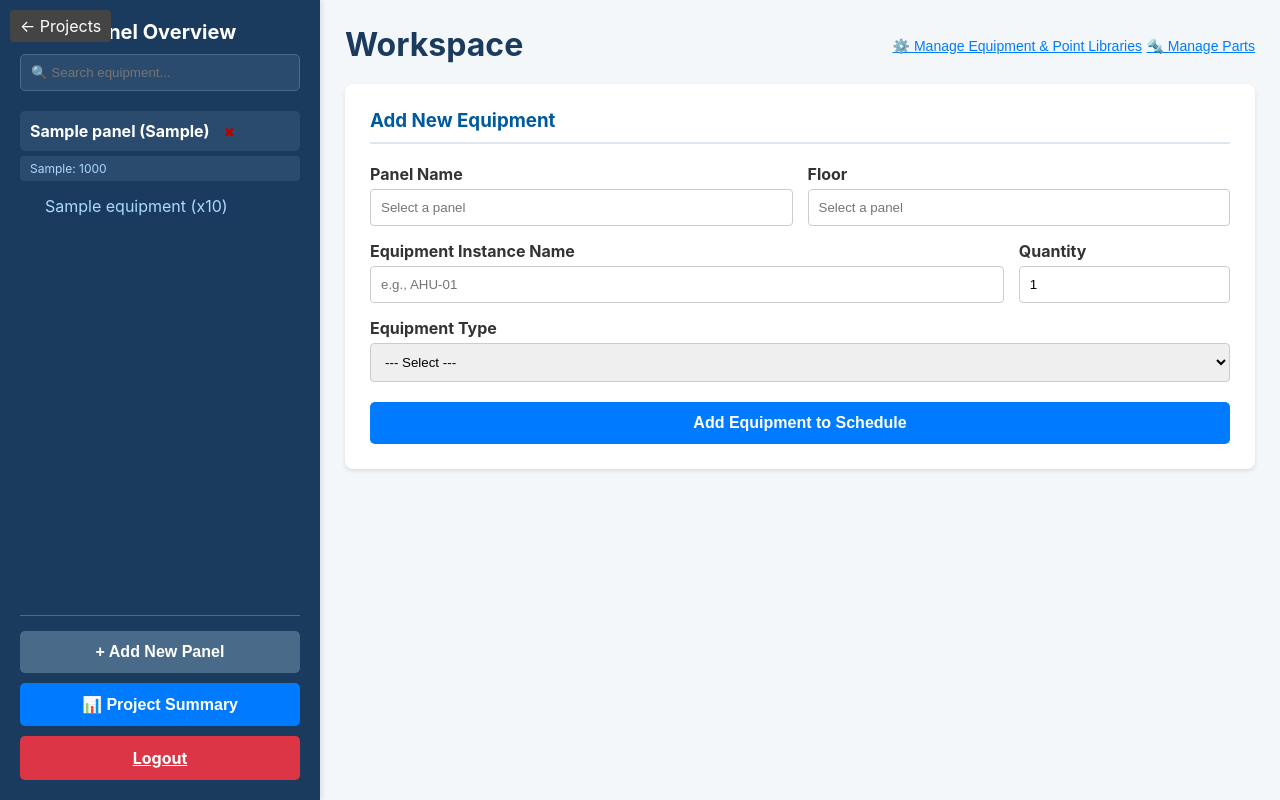
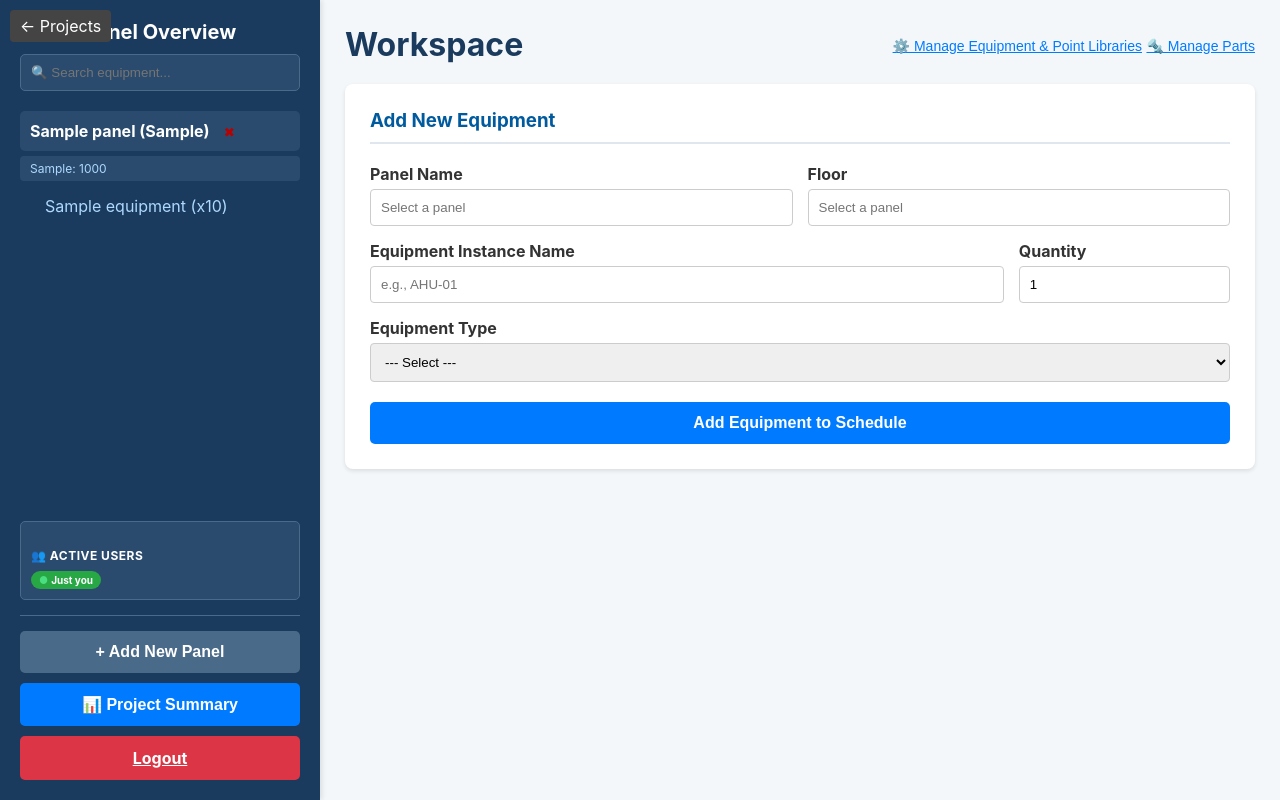
Before and after one commit to asman100/BMS-SELECTION-KING, a Flask app: page /?project_id=1 in a window 1280 px wide. Run offline with Flask 3, Linux system fonts and the light colour scheme; a user stored in the database is signed in; tables that the repository leaves empty hold one stand-in row (values such as "Sample post"); some libraries are stand-ins or nearby versions.

Commit message:
Phase 4 Complete: Real-time Concurrency and Final Implementation
Co-authored-by: asman100 <61629311+asman100@users.noreply.github.com>

```diff
--- a/app.py
+++ b/app.py
@@ -750,22 +750,95 @@ def list_point_templates():
 
 # --- SOCKET.IO ---
 
+# Store active users per project
+active_users = {}
+
 @socketio.on('join')
 def on_join(data):
     room = data['project_id']
+    username = current_user.username if current_user.is_authenticated else 'Anonymous'
     join_room(room)
+
+    # Track active users
+    if room not in active_users:
+        active_users[room] = set()
+    active_users[room].add(username)
+
+    # Notify others that user joined
+    emit('user_joined', {
+        'username': username,
+        'message': f'{username} joined the project',
+        'active_users': list(active_users[room])
+    }, room=room, include_self=False)
+
+    # Send current active users to the user who just joined
+    emit('active_users_update', {'active_users': list(active_users[room])})
 
 @socketio.on('leave')
 def on_leave(data):
     room = data['project_id']
+    username = current_user.username if current_user.is_authenticated else 'Anonymous'
     leave_room(room)
 
+    # Remove from active users
+    if room in active_users:
+        active_users[room].discard(username)
+        if len(active_users[room]) == 0:
+            del active_users[room]
+        else:
+            # Notify others that user left
+            emit('user_left', {
+                'username': username,
+                'message': f'{username} left the project',
+                'active_users': list(active_users[room])
+            }, room=room)
+
+@socketio.on('disconnect')
+def on_disconnect():
+    username = current_user.username if current_user.is_authenticated else 'Anonymous'
+    # Remove user from all rooms
+    for room in list(active_users.keys()):
+        if username in active_users[room]:
+            active_users[room].discard(username)
+            if len(active_users[room]) == 0:
+                del active_users[room]
+            else:
+                emit('user_left', {
+                    'username': username,
+                    'message': f'{username} disconnected',
+                    'active_users': list(active_users[room])
+                }, room=room)
+
+@socketio.on('user_action')
+def on_user_action(data):
+    """Handle real-time user actions like editing, adding equipment, etc."""
+    room = data.get('project_id')
+    username = current_user.username if current_user.is_authenticated else 'Anonymous'
+    action_type = data.get('action_type')
+    action_data = data.get('data', {})
+
+    # Broadcast action to other users in the room
+    emit('real_time_action', {
+        'username': username,
+        'action_type': action_type,
+        'data': action_data,
+        'timestamp': data.get('timestamp')
+    }, room=room, include_self=False)
+
 def broadcast_update(project_id):
-    socketio.emit('update', {'project_id': project_id}, room=project_id)
+    """Enhanced broadcast with user action info"""
+    socketio.emit('update', {
+        'project_id': project_id,
+        'timestamp': db.func.current_timestamp(),
+        'updated_by': current_user.username if current_user.is_authenticated else 'System'
+    }, room=project_id)
 
 def broadcast_global_catalog():
     """Emit event notifying clients that global catalogs (templates/points/parts) changed."""
-    socketio.emit('global_catalog_update', {})
+    socketio.emit('global_catalog_update', {
+        'updated_by': current_user.username if current_user.is_authenticated else 'System',
+        'timestamp': db.func.current_timestamp()
+    })
 
 @app.route('/projects/<int:project_id>', methods=['DELETE'])
 @login_required
--- a/templates/index.html
+++ b/templates/index.html
@@ -120,6 +120,130 @@
             border-top: 1px solid #4a6a8a;
         }
 
+        .active-users {
+            margin-bottom: 15px;
+            padding: 10px;
+            background-color: var(--sidebar-item-bg);
+            border-radius: 5px;
+            border: 1px solid #4a6a8a;
+        }
+
+        .active-users h4 {
+            font-size: 12px;
+            color: var(--sidebar-text);
+            margin-bottom: 8px;
+            text-transform: uppercase;
+            letter-spacing: 0.5px;
+        }
+
+        .user-list {
+            display: flex;
+            flex-wrap: wrap;
+            gap: 5px;
+        }
+
+        .user-indicator {
+            background: var(--btn-update-bg);
+            color: var(--white);
+            padding: 3px 8px;
+            border-radius: 12px;
+            font-size: 10px;
+            font-weight: bold;
+            display: flex;
+            align-items: center;
+            gap: 3px;
+        }
+
+        .user-indicator::before {
+            content: "●";
+            color: #4ade80;
+        }
+
+        .notifications {
+            position: fixed;
+            top: 20px;
+            right: 20px;
+            z-index: 1000;
+            width: 300px;
+        }
+
+        .notification {
+            background: var(--white);
+            border: 1px solid var(--border-color);
+            border-radius: 8px;
+            padding: 12px;
+            margin-bottom: 10px;
+            box-shadow: 0 4px 12px rgba(0, 0, 0, 0.15);
+            opacity: 0;
+            transform: translateX(100%);
+            transition: all 0.3s ease;
+        }
+
+        .notification.show {
+            opacity: 1;
+            transform: translateX(0);
+        }
+
+        .notification.user-action {
+            border-left: 4px solid var(--btn-primary-bg);
+        }
+
+        .notification.user-joined {
+            border-left: 4px solid var(--btn-update-bg);
+        }
+
+        .notification.user-left {
+            border-left: 4px solid var(--btn-danger-bg);
+        }
+
+        .notification-header {
+            font-weight: bold;
+            font-size: 12px;
+            color: var(--text-secondary);
+            margin-bottom: 4px;
+        }
+
+        .notification-message {
+            font-size: 14px;
+            color: var(--text-primary);
+        }
+
+        .real-time-indicator {
+            position: fixed;
+            bottom: 20px;
+            right: 20px;
+            background: var(--btn-update-bg);
+            color: var(--white);
+            padding: 8px 16px;
+            border-radius: 20px;
+            font-size: 12px;
+            font-weight: bold;
+            display: none;
+            align-items: center;
+            gap: 8px;
+            box-shadow: 0 4px 12px rgba(0, 0, 0, 0.15);
+        }
+
+        .real-time-indicator.connected::before {
+            content: "●";
+            color: #4ade80;
+            animation: pulse 2s infinite;
+        }
+
+        .real-time-indicator.disconnected {
+            background: var(--btn-danger-bg);
+        }
+
+        .real-time-indicator.disconnected::before {
+            content: "●";
+            color: #fca5a5;
+        }
+
+        @keyframes pulse {
+            0%, 100% { opacity: 1; }
+            50% { opacity: 0.5; }
+        }
+
         .btn {
             display: block;
             width: 100%;
@@ -452,6 +576,12 @@
             <h2>Panel Overview</h2>
             <input type="search" id="search-bar" class="search-bar" placeholder="🔍 Search equipment...">
             <ul id="panel-list" class="panel-list"></ul>
+            <div class="active-users">
+                <h4>👥 Active Users</h4>
+                <div id="active-users-list" class="user-list">
+                    <div class="user-indicator">Just you</div>
+                </div>
+            </div>
             <div class="sidebar-footer">
                 <button id="add-panel-btn" class="btn btn-secondary">+ Add New Panel</button>
                 <button id="project-summary-btn" class="btn btn-primary" style="margin-top: 10px;">📊 Project Summary</button>
@@ -845,6 +975,8 @@
             document.getElementById('new-panel-name').value='';
             document.getElementById('new-panel-floor').value='';
             addPanelModal.style.display='none';
+            // Broadcast action
+            broadcastUserAction('panel_added', { panelName, floor });
             // Prevent immediate socket-triggered duplicate fetch
             ignoreNextSocketUpdate = true;
         } catch(err) {
@@ -1393,7 +1525,6 @@
     }
 
     // --- EVENT LISTENERS ---
-    document.addEventListener("DOMContentLoaded", loadInitialData);
     pointForm.addEventListener("submit", handlePointFormSubmit);
     pointForm['point-quantity'].addEventListener('change', () => renderSubPoints());
     deletePointBtn.addEventListener("click", handleDeletePoint);
@@ -1422,7 +1553,14 @@
         window.location.href = `/summary/${projectId}`;
     });
 
-    // Panel delete logic additions
+    // Initialize application when page loads
+    document.addEventListener("DOMContentLoaded", () => {
+        loadInitialData();
+        initializeRealTime();
+
+        // Set current user for real-time features
+        window.currentUser = '{{ current_user.username if current_user.is_authenticated else "Anonymous" }}';
+    });
     let panelDeleteModal = document.getElementById('delete-panel-modal');
     let panelDeleteWarning = document.getElementById('delete-panel-warning');
     let panelDeleteConfirmInput = document.getElementById('delete-panel-confirm');
@@ -1469,5 +1607,14 @@
       });
     };
 </script>
+
+<!-- Real-time Notifications -->
+<div id="notifications" class="notifications"></div>
+
+<!-- Real-time Connection Indicator -->
+<div id="real-time-indicator" class="real-time-indicator">
+    Real-time sync
+</div>
+
 </body>
 </html>
```
